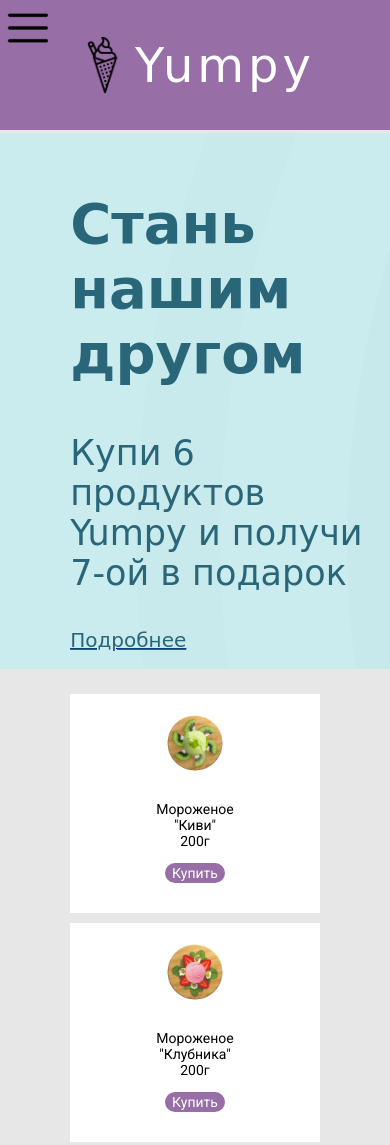
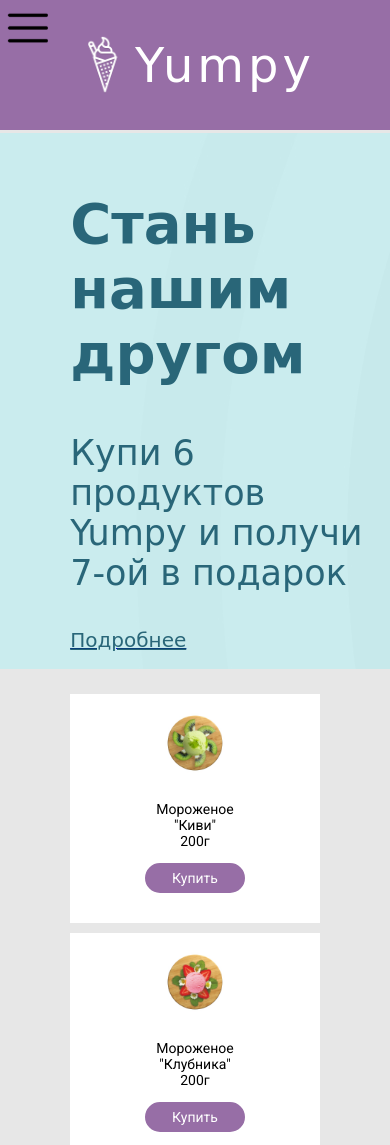
Before and after one commit to Kirill00049/Kirill00049.github.io, a plain HTML site: page index.html in a window 390 px wide. Shown: the top 1145 px of the page. Drawn offline with Linux system fonts and the light colour scheme; a web font is replaced by a local one.

Commit message:
fifth commit

```diff
--- a/css/basket.css
+++ b/css/basket.css
@@ -271,7 +271,7 @@ margin-bottom: 0;
         width: 85%;
     }
     .product-btn{
-        padding:0 5px!important;
+        padding:5 25px!important;
     }
     .product-title{
         font-size: 14px!important;
--- a/css/ice-cream.css
+++ b/css/ice-cream.css
@@ -283,7 +283,7 @@ letter-spacing: 1px;
         padding: 5px!important;
     }
     .product-btn{
-        padding:0 5px!important;
+        padding:5 25px!important;
     }
     .product-price{
         display: none;
--- a/css/main-page.css
+++ b/css/main-page.css
@@ -358,7 +358,7 @@ letter-spacing: 1px;
     }
 
     .product-btn{
-        padding:0 5px!important;
+        padding:5px 25px!important;
     }
 
     .product-price{
--- a/css/promo.css
+++ b/css/promo.css
@@ -163,7 +163,6 @@ body{
     height: auto;
     padding: 5px;
       margin: 0 auto;
-
 }
 
 .product-price{
@@ -172,25 +171,6 @@ font-weight: 500;
 margin-top: 14px;
 letter-spacing: 1px;
 }
-
-.product-btn{
-    font-size:14px;
-    border-radius: 30px;
-    background-color: #976ea6;
-    border: 2px solid #976ea6;
-    color: #fff;
-    padding: 6px 41px;
-    text-decoration: none;
-    transition: 0.2s ease;
-    cursor: pointer;
-    margin-bottom: 25px;
-}
-
-.product-btn:hover{
-    background-color: #fff;
-    color: #976ea6;
-}
-
 
 .btn-center{
     margin: 15px;
--- a/index.html
+++ b/index.html
@@ -10,7 +10,7 @@
     <link href="https://fonts.googleapis.com/css2?family=Rubik+Bubbles&display=swap" rel="stylesheet">
     <link rel="stylesheet" href="/css/main-page.css">
     <link rel="stylesheet" href="/css/footer.css">
-    <link rel="icon" href="/Images/main-icon.png">
+    <link rel="icon" href="/Images/favicon.png">
 </head>
 
 <body>
@@ -27,7 +27,7 @@
                 Москва
             </div>
             <div class="logo">
-                <img src="/Images/main-icon.png" alt="" >
+                <img src="/Images/favicon.png" alt="" >
                 <span>Yumpy</span>
             </div>
             <div class="phone">
```
Also changed, not shown: site/Basket/Basket.html (+2 -2 lines), site/FAQ/FAQ.html (+2 -2 lines), site/Ice-cream/Ice-cream.html (+2 -4 lines), site/promo/promo.html (+2 -2 lines), Images/banner1.svg, Images/banner2.svg, Images/banner3.svg, Images/favicon.png (added).
